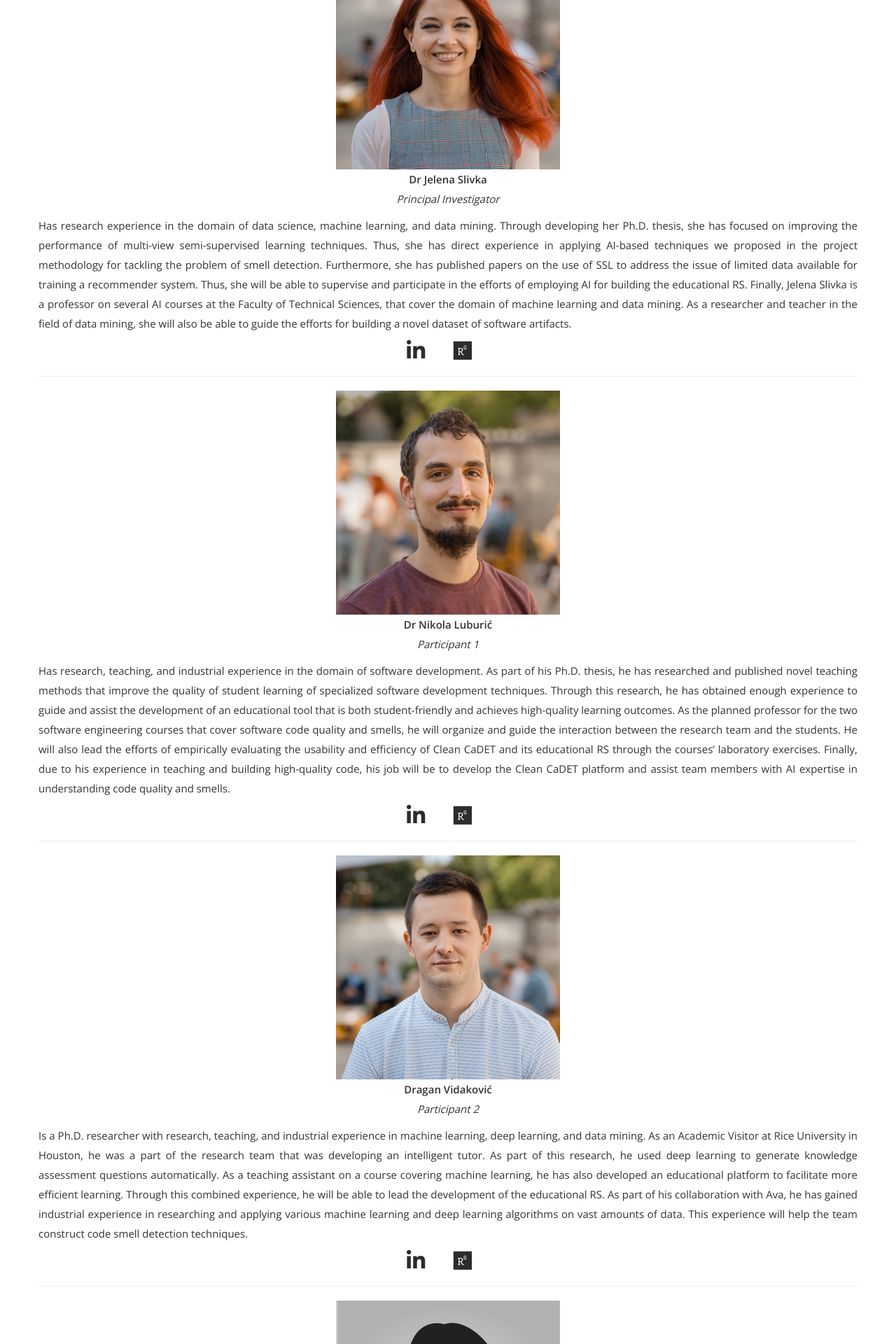
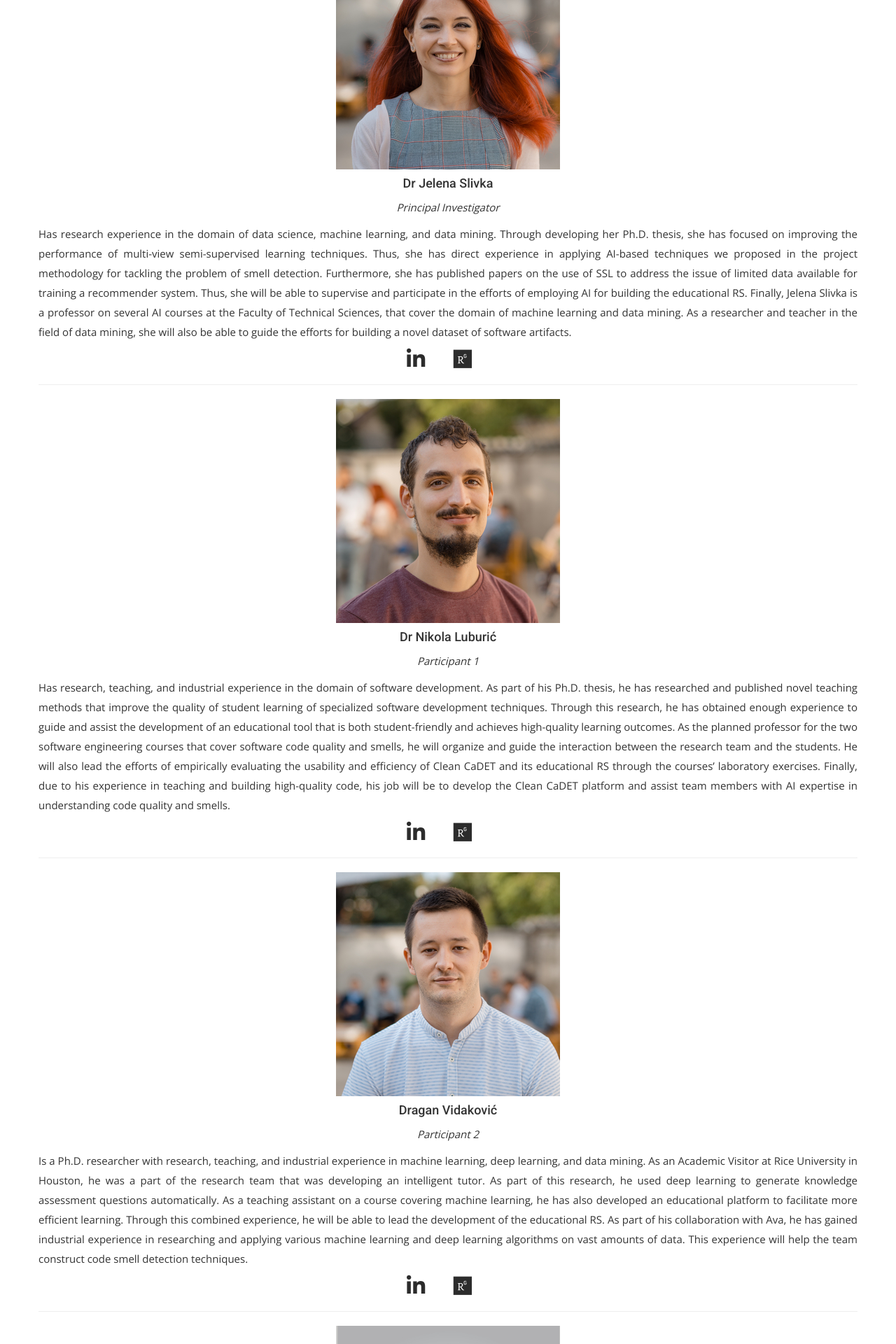
Before and after one commit to Clean-CaDET/clean-cadet.github.io, a Jekyll site: the page built from about.html, in a window 1280 px wide. Shown: the part 597-2517 px from the top of the page at 70% size. Built offline with Jekyll 4.4.1, drawn with Linux system fonts in a browser that asks for light colours; nearby versions of some CDN libraries; some web fonts are replaced.

Commit message:
Cleanup about page.

```diff
--- a/about.html
+++ b/about.html
@@ -33,7 +33,8 @@ permalink: /about/
             <div>
                 <div class="user text-center">
                   <img src="../{{ p.image }}" alt="People">
-                    <p><span><b>{{ p.name }}</b></span> <br> <i>{{ p.title }}</i><p>
+                    <h4>{{ p.name }}</h4>
+                    <p><i>{{ p.title }}</i></p>
                 </div>
                 <p class="about">{{ p.about }}</p>
                 <ul class="social-icons text-center">
```
